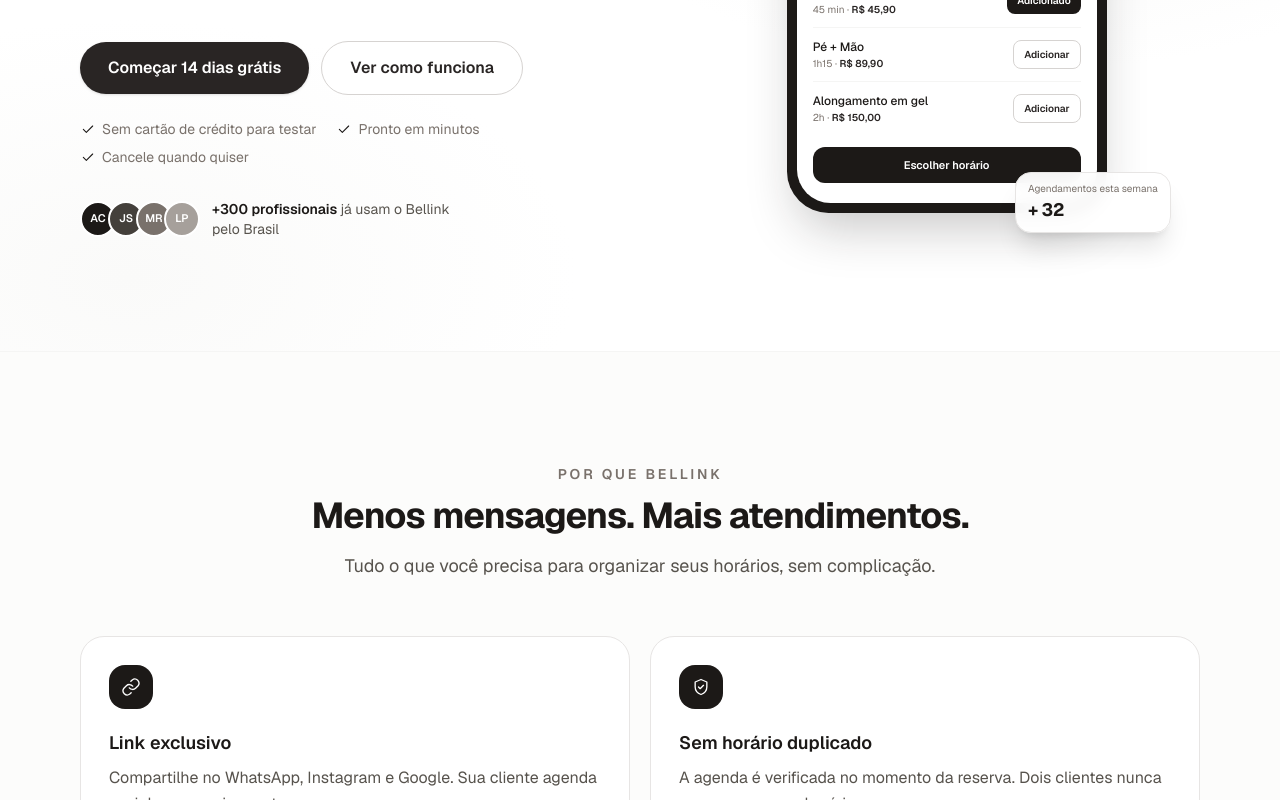
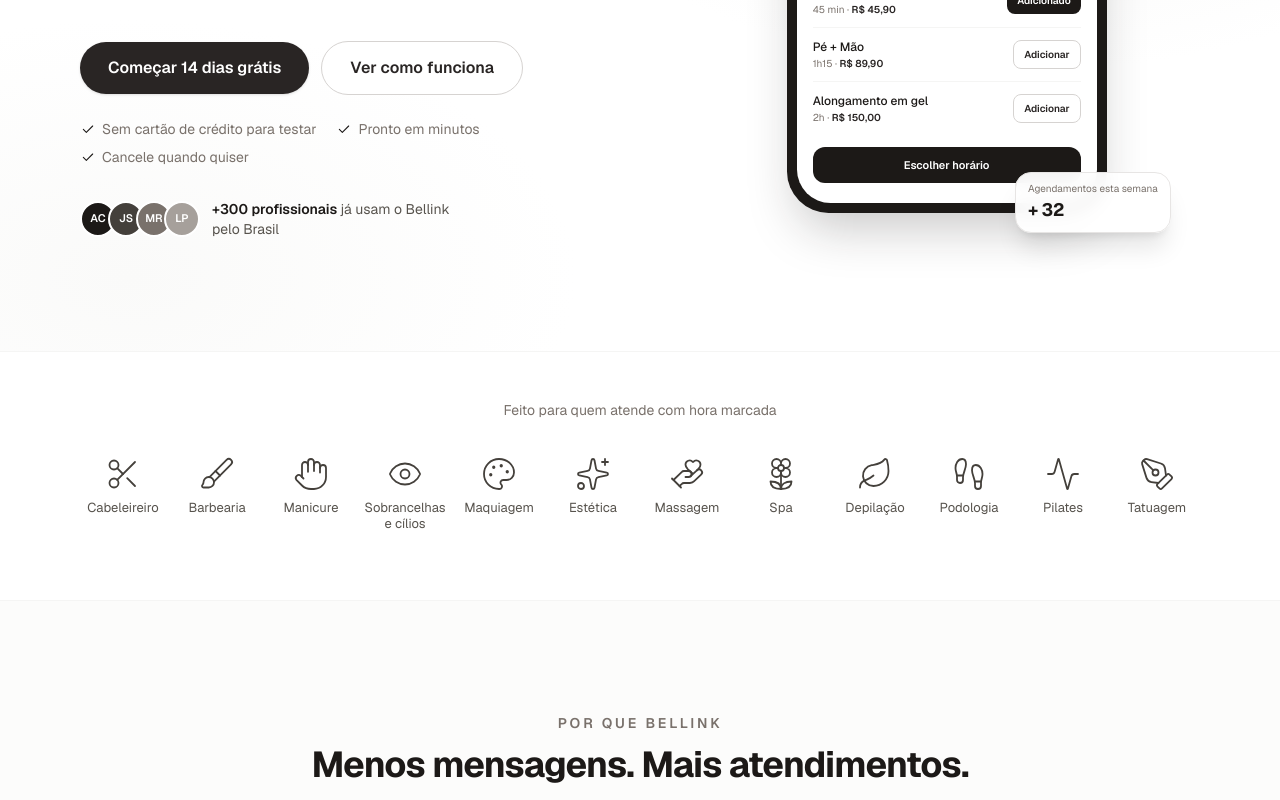
Before and after one commit to gabriellmoraes88/beleza, a Next.js app: page / in a window 1280 px wide. Shown: the part 458-1258 px from the top of the page. Built offline with nearby package versions, Linux system fonts and the light colour scheme.

Commit message:
Linha com tipos de estabelecimento na página de vendas
Co-Authored-By: Claude Opus 5.5 (1M context) <noreply@anthropic.com>
Claude-Session: https://claude.ai/code/session_01Y9h34p5sV9m2PkrF6Nso5r

```diff
--- a/package.json
+++ b/package.json
@@ -11,6 +11,7 @@
   "dependencies": {
     "@supabase/ssr": "^0.12.7",
     "@supabase/supabase-js": "^2.118.0",
+    "lucide-react": "^1.58.0",
     "next": "16.4.2",
     "react": "19.3.0",
     "react-dom": "19.3.0",
--- a/src/app/page.tsx
+++ b/src/app/page.tsx
@@ -1,4 +1,33 @@
 import Link from "next/link";
+import {
+  Activity,
+  Brush,
+  Eye,
+  Flower2,
+  Footprints,
+  Hand,
+  HandHeart,
+  Leaf,
+  Palette,
+  PenTool,
+  Scissors,
+  Sparkles,
+} from "lucide-react";
+
+const categories = [
+  { label: "Cabeleireiro", Icon: Scissors },
+  { label: "Barbearia", Icon: Brush },
+  { label: "Manicure", Icon: Hand },
+  { label: "Sobrancelhas e cílios", Icon: Eye },
+  { label: "Maquiagem", Icon: Palette },
+  { label: "Estética", Icon: Sparkles },
+  { label: "Massagem", Icon: HandHeart },
+  { label: "Spa", Icon: Flower2 },
+  { label: "Depilação", Icon: Leaf },
+  { label: "Podologia", Icon: Footprints },
+  { label: "Pilates", Icon: Activity },
+  { label: "Tatuagem", Icon: PenTool },
+];
 
 const features = [
   {
@@ -264,6 +293,24 @@ export default function Home() {
         </div>
       </section>
 
+      {/* Categorias */}
+      <section className="border-t border-stone-100 py-12">
+        <div className="mx-auto max-w-6xl px-4">
+          <p className="text-center text-sm text-stone-500">Feito para quem atende com hora marcada</p>
+          <ul className="-mx-4 mt-6 flex snap-x gap-2 overflow-x-auto px-4 pb-2 [scrollbar-width:none] lg:mx-0 lg:grid lg:grid-cols-12 lg:overflow-visible lg:px-0">
+            {categories.map(({ label, Icon: CategoryIcon }) => (
+              <li
+                key={label}
+                className="flex w-24 shrink-0 snap-start flex-col items-center gap-2 rounded-2xl px-1 py-3 text-center transition hover:bg-stone-50 lg:w-auto"
+              >
+                <CategoryIcon className="h-9 w-9 text-stone-700" strokeWidth={1.2} aria-hidden />
+                <span className="text-[13px] leading-tight text-stone-600">{label}</span>
+              </li>
+            ))}
+          </ul>
+        </div>
+      </section>
+
       {/* Recursos */}
       <section className="border-t border-stone-100 bg-stone-50/60 py-20 sm:py-28">
         <div className="mx-auto max-w-6xl px-4">
```
Also changed, not shown: 1 other file (tests, documents, lock files or other folders).
